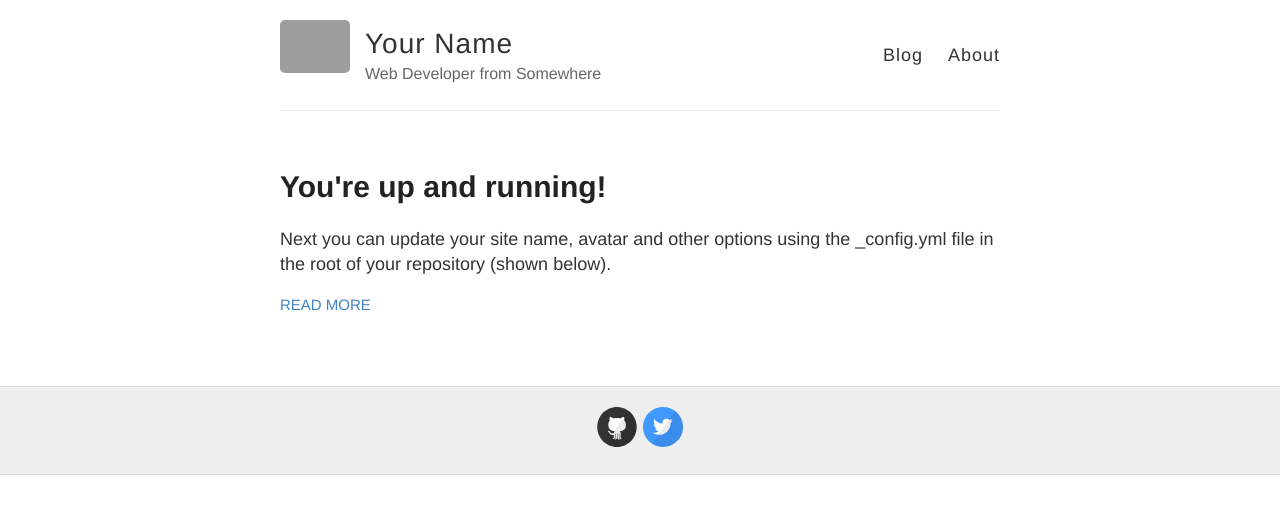
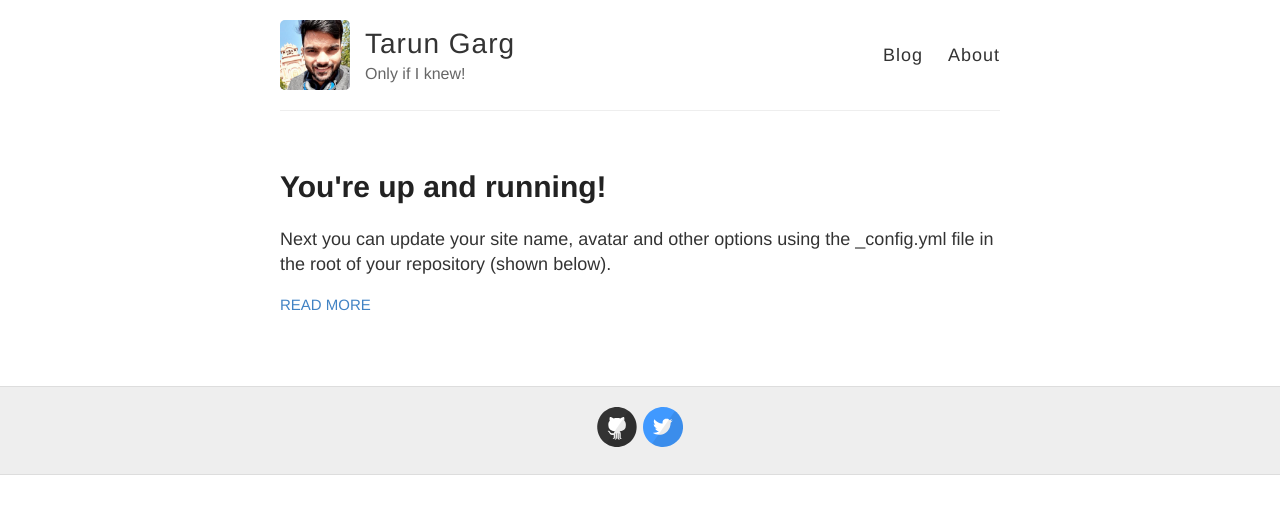
Before and after one commit to tarungarg546/tarungarg546.github.io, a Jekyll site: the page built from index.html, in a window 1280 px wide. Shown: the top 514 px of the page. Built offline with Jekyll 4.4.1, drawn with Linux system fonts in a browser that asks for light colours; grey boxes are pictures that could not be loaded.

Commit message:
Update _config.yml

```diff
--- a/_config.yml
+++ b/_config.yml
@@ -3,13 +3,13 @@
 #
 
 # Name of your site (displayed in the header)
-name: Your Name
+name: Tarun Garg
 
 # Short bio or description (displayed in the header)
-description: Web Developer from Somewhere
+description: Only if I knew!
 
 # URL of your avatar or profile pic (you could use your GitHub profile pic)
-avatar: https://raw.githubusercontent.com/barryclark/jekyll-now/master/images/jekyll-logo.png
+avatar: https://raw.githubusercontent.com/tarungarg546/tarungarg546.github.io/master/images/avatar.jpeg
 
 #
 # Flags below are optional
@@ -21,12 +21,12 @@ footer-links:
   email:
   facebook:
   flickr:
-  github: barryclark/jekyll-now
+  github: tarungarg546
   instagram:
   linkedin:
   pinterest:
   rss: # just type anything here for a working RSS icon
-  twitter: jekyllrb
+  twitter: Tarun_Garg2
   stackoverflow: # your stackoverflow profile, e.g. "users/50476/bart-kiers"
   youtube: # channel/<your_long_string> or user/<user-name>
   googleplus: # anything in your profile username that comes after plus.google.com/
```
